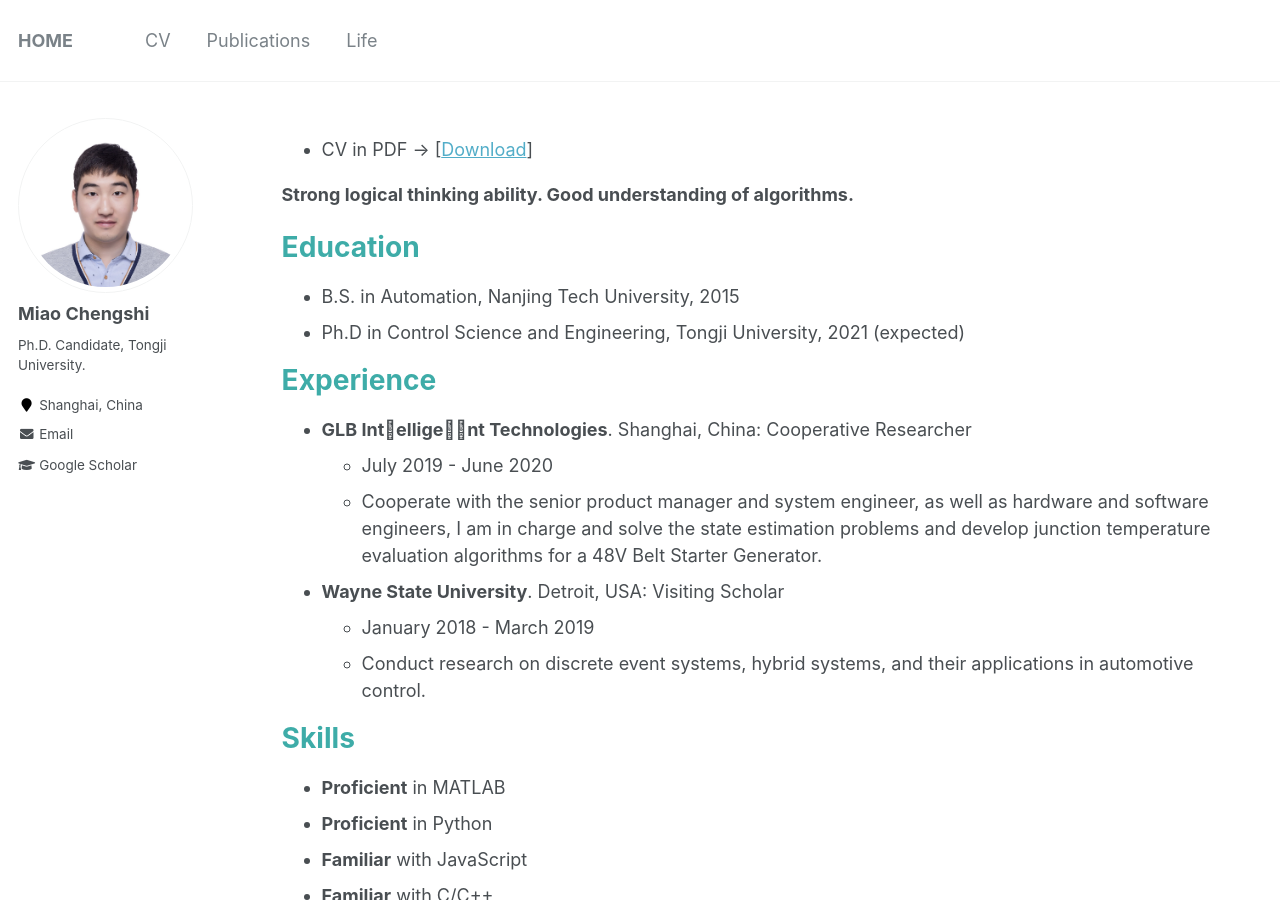
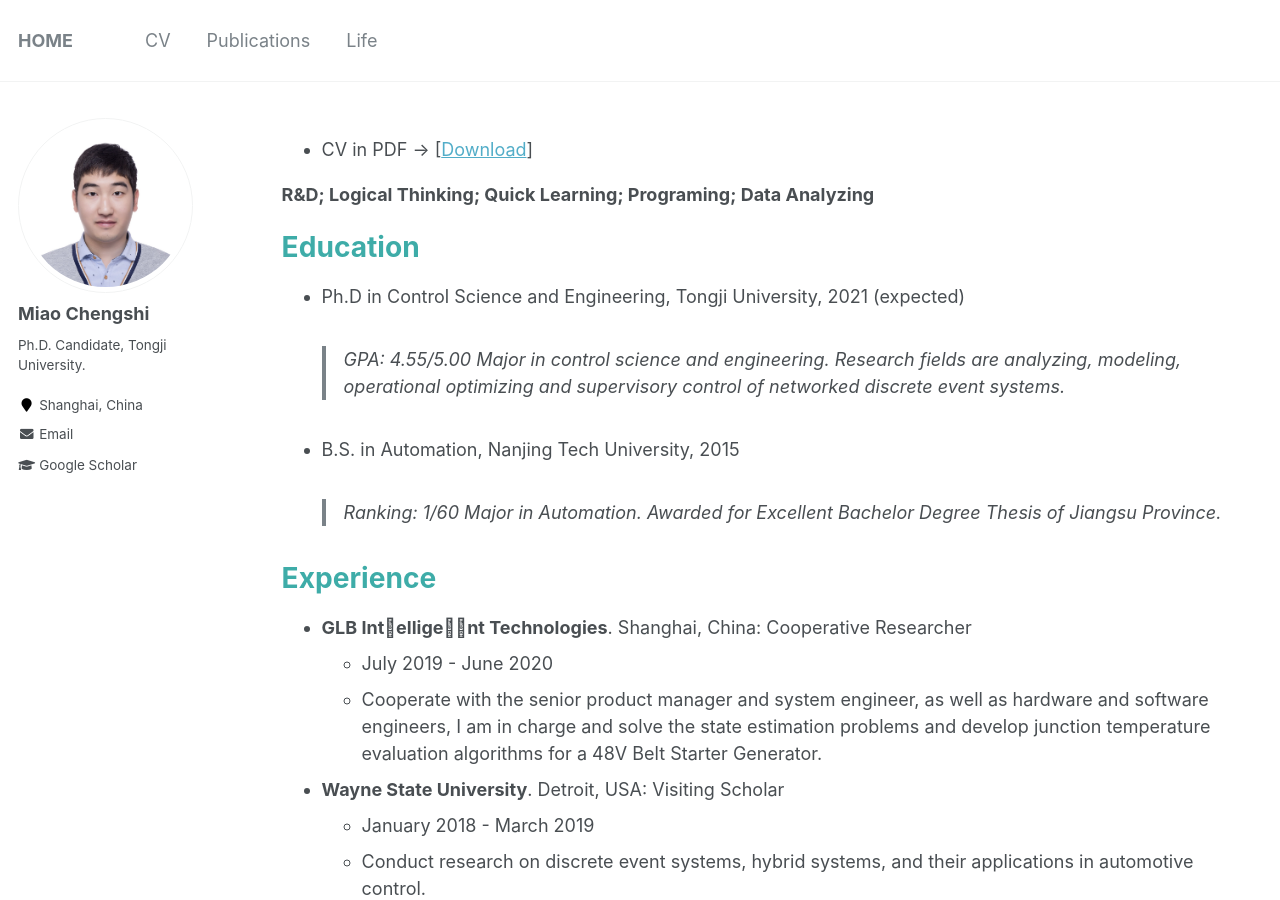
Before and after one commit to miaochengshi/miaochengshi.github.io, a Jekyll site: the page built from _pages/cv.md, in a window 1280 px wide and 900 px high. Built offline with Jekyll 4.4.1, drawn with Linux system fonts in a browser that asks for light colours.

Commit message:
Update cv.md

```diff
--- a/_pages/cv.md
+++ b/_pages/cv.md
@@ -9,13 +9,19 @@ redirect_from:
 
 * CV in PDF -> [[Download](http://miaochengshi.github.io/files/CV_en_cn.pdf)]
 
-**Strong logical thinking ability. Good understanding of algorithms.**
-
+**R&D; Logical Thinking; Quick Learning; Programing; Data Analyzing**
 
 Education
 ======
+* Ph.D in Control Science and Engineering, Tongji University, 2021 (expected)
+> GPA: 4.55/5.00
+> Major in control science and engineering. Research fields are analyzing, modeling, operational
+optimizing and supervisory control of networked discrete event systems.
+
 * B.S. in Automation, Nanjing Tech University, 2015
-* Ph.D in Control Science and Engineering, Tongji University, 2021 (expected)
+> Ranking: 1/60
+> Major in Automation. Awarded for Excellent Bachelor Degree Thesis of Jiangsu Province.
+
 
 Experience
 ======
```
